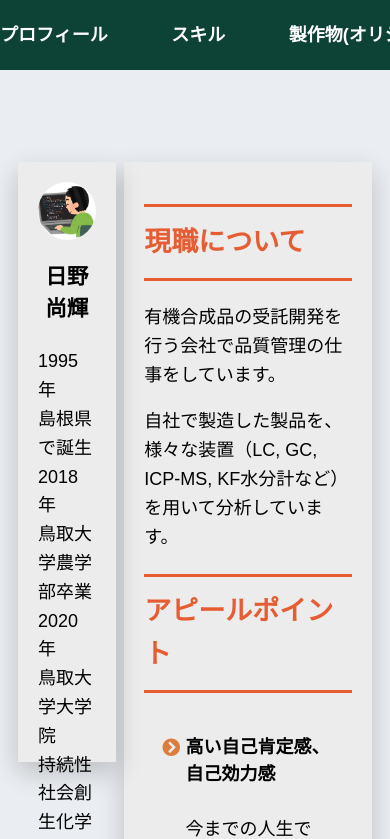
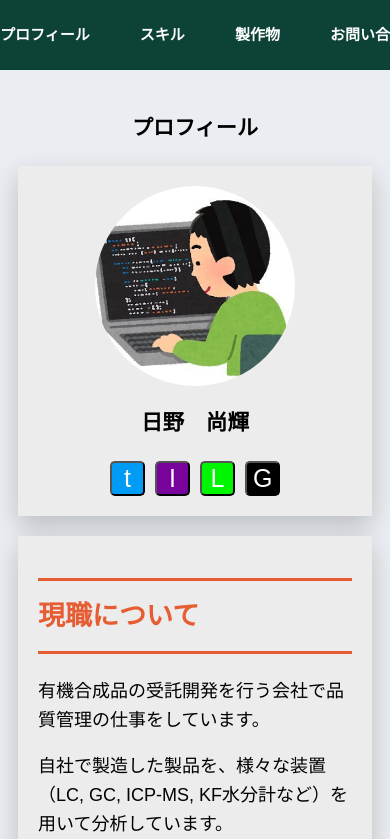
Before and after one commit to naokihino178/my-portfolio, a Next.js app: page / in a window 390 px wide. Shown: the top 839 px of the page. Built offline with nearby package versions, Linux system fonts and the light colour scheme.

Commit message:
#7 レスポンシブ化（タブレットまで）を行った

```diff
--- a/components/layout.js
+++ b/components/layout.js
@@ -11,7 +11,10 @@ export default function Layout({ children }) {
     <div className={styles.bg}>
       <Head>
         <link rel="icon" href="/favicon.ico" />
-        <link href="https://use.fontawesome.com/releases/v5.6.1/css/all.css" rel="stylesheet"></link>
+        <link
+          href="https://use.fontawesome.com/releases/v5.6.1/css/all.css"
+          rel="stylesheet"
+        ></link>
         <meta
           name="description" // 検索した際にタイトルの下に説明文として表示
           content="Learn how to build a personal website using Next.js"
@@ -30,6 +33,7 @@ export default function Layout({ children }) {
           name="twitter:card" // Twitter上での表示タイプを指定するタグ
           content="summary_large_image"
         />
+        <meta name="viewport" content="width=device-width,initial-scale=1.0" />
       </Head>
       <header className={`${styles.header} ${utilStyles.headingSd}`}>
         {/* <div className={styles.headerLogoContainer}>
@@ -47,10 +51,7 @@ export default function Layout({ children }) {
             <a className={styles.nav}>スキル</a>
           </Link>
           <Link href="/Portfolio">
-            <a className={styles.nav}>製作物(オリジナル)</a>
-          </Link>
-          <Link href="/Portfolio">
-            <a className={styles.nav}>製作物(コピー)</a>
+            <a className={styles.nav}>製作物</a>
           </Link>
           <Link href="/Form">
             <a className={styles.nav}>お問い合わせ</a>
--- a/components/layout.module.css
+++ b/components/layout.module.css
@@ -1,3 +1,10 @@
+@media screen and (max-width: 1024px) {
+}
+@media screen and (max-width: 896px) {
+}
+@media screen and (max-width: 480px) {
+}
+
 .bg {
   width: 100%;
   /* height: 100vh; */
@@ -8,7 +15,7 @@
 .container {
   max-width: 85rem;
   margin: 0 auto;
-  padding: 9em 1em 2em;
+  padding: 5em 1em 2em;
   font-family: "ヒラギノ角ゴ Pro W3", "Hiragino Kaku Gothic Pro", "メイリオ",
     Meiryo, "ＭＳ Ｐゴシック", sans-serif;
 }
@@ -72,6 +79,10 @@
   color: #000;
 }
 
+.title {
+  text-align: center;
+}
+
 /* メイン */
 /* Linkで飛ぶのとSSGで飛ぶのの違いはなんや、どうやって分けるんや */
 .mainContainer {
@@ -84,17 +95,26 @@
 
 .subContainer {
   width: 25%;
-  height: 600px;
+  height: 300px;
   padding: 20px 20px;
   position: fixed;
   box-shadow: 0 10px 25px 0 rgba(0, 0, 0, 0.2);
   background: #ececec;
+  text-align: center;
 }
+
+.profileImg {
+  border-radius: 9999px;
+  width: 150px;
+  margin: 0 auto;
+}
+
 .main {
   display: flex;
   flex-wrap: wrap;
   justify-content: left;
   padding: 20px 20px;
+  margin-bottom: 50px;
   box-shadow: 0 10px 25px 0 rgba(0, 0, 0, 0.2);
   background: #ececec;
   color: #000;
@@ -200,7 +220,7 @@
   color: inherit;
 
   /* 任意の高さ */
-  height: 90px;
+  height: 120px;
 
   /*inputのフォーカス時の枠線を消す*/
   outline: 0;
@@ -222,3 +242,75 @@
   border: 1px solid#e74c3c;
   box-shadow: 2px 2px 5px 0px rgba(0, 0, 0, 0.2);
 }
+
+
+/* 600px〜959px：タブレット
+------------------------------ */
+/* @media screen and (min-width: 480px) and (max-width: 959px) { */
+@media screen and (max-width: 959px) {
+  .top {
+    flex-direction: column;
+  }
+
+  .mainContainer {
+    width: 100%;
+    padding: 20px 20px;
+    margin-left: 0;
+  }
+
+  .subContainer {
+    width: 100%;
+    height: 350px;
+    padding: 20px 20px;
+    margin-bottom: 20px;
+    position: static;
+    font-size: 15px;
+  }
+
+  .profileImg {
+    border-radius: 9999px;
+    width: 200px;
+  }
+
+  .headerNavContainer {
+    width: 420px;
+    font-size: 15px;
+  }
+
+  .item2 {
+    height: 600px;
+    margin: 20px 0;
+    padding: 15px 0px;
+    user-select: none;
+    cursor: pointer;
+    text-align-last: left;
+    display: flex;
+    flex-direction: column;
+    justify-content: space-between;
+  }
+  .portfolioDesc {
+    width: 80%;
+  }
+
+  .item {
+    width: 180px;
+    height: 180px;
+  }
+
+}
+
+/* /* 〜479px：スマートフォン縦
+------------------------------ */
+/* @media screen and (max-width: 479px) {
+  .subContainer {
+    width: 100%;
+    height: 350px;
+    padding: 20px 20px;
+    margin-bottom: 20px;
+    position: static;
+    display: flex;
+    justify-content: space-around;
+    font-size: 18px;
+  } */
+
+/* } */
--- a/pages/Form.js
+++ b/pages/Form.js
@@ -48,6 +48,7 @@ const Form = () => {
 
   return (
     <Layout>
+      <h3 className={styles.title}>お問い合わせ</h3>
       <section className={styles.main}>
         <div className={utilStyles.headingSd}>
           <form onSubmit={handleSubmit}>
@@ -83,7 +84,7 @@ const Form = () => {
             <span className={utilStyles.error}>{emailErrorText}</span>
             <p className={utilStyles.fontWeightBold}>お問い合わせ内容</p>
             <textarea
-              cols="40"
+              cols="35"
               rows="5"
               value={content}
               onChange={(e) => {
--- a/pages/Portfolio.js
+++ b/pages/Portfolio.js
@@ -9,6 +9,7 @@ import Layout from "../components/layout";
 const Portfolio = () => {
   return (
     <Layout>
+      <h3 className={styles.title}>オリジナルアプリ</h3>
       <section className={styles.main}>
         <Link href="https://next-js-tutorial.naokihino178.vercel.app">
           <button className={styles.item2}>
@@ -34,7 +35,9 @@ const Portfolio = () => {
           <button className={styles.item2}>
             <div className={styles.portfolioDesc}>
               <h2 className={utilStyles.headingLg}>クイズアプリ</h2>
-              <p className={utilStyles.headingMd}>(React, Material-UI, Firebase)</p>
+              <p className={utilStyles.headingMd}>
+                (React, Material-UI, Firebase)
+              </p>
               <ul>
                 <li>Material UIを用いてモダンなUIを実現しています。</li>
                 <li>
@@ -53,7 +56,9 @@ const Portfolio = () => {
           <button className={styles.item2}>
             <div className={styles.portfolioDesc}>
               <h2 className={utilStyles.headingLg}>節約レシピ管理アプリ</h2>
-              <p className={utilStyles.headingMd}>(EJS, Express, MySQL, CircleCI, Heroku)</p>
+              <p className={utilStyles.headingMd}>
+                (EJS, Express, MySQL, CircleCI, Heroku)
+              </p>
               <ul>
                 <li>節約レシピを管理するアプリです。</li>
                 <li>
@@ -71,6 +76,9 @@ const Portfolio = () => {
             />
           </button>
         </Link>
+      </section>
+      <h3 className={styles.title}>コピーアプリ</h3>
+      <section className={styles.main}>
         <Link href="/blog">
           <button className={styles.item2}>
             <div className={styles.portfolioDesc}>
--- a/pages/Profile.js
+++ b/pages/Profile.js
@@ -7,11 +7,12 @@ const Profile = () => {
   const name = "日野　尚輝";
   return (
     <Layout>
+      <h3 className={styles.title}>プロフィール</h3>
       <section className={styles.top}>
         <div className={styles.subContainer}>
           <img
             src="/images/profile.jpg"
-            className={utilStyles.profileImg}
+            className={styles.profileImg}
             alt={name}
           />
           <p
@@ -19,20 +20,6 @@ const Profile = () => {
           >
             {name}
           </p>
-          <div>1995年</div>
-          <div>島根県で誕生</div>
-          <div>2018年</div>
-          <div>鳥取大学農学部卒業</div>
-          <div>2020年</div>
-          <div>
-            鳥取大学大学院
-            <br />
-            持続性社会創生化学研究科
-            <br />
-            農学専攻　修了
-          </div>
-          <div>2020年</div>
-          <div>神戸天然物化学株式会社　入社</div>
           <a href="https://twitter.com/warabukki">
             <button className={utilStyles.twitterButton}>t</button>
           </a>
--- a/pages/Skill.js
+++ b/pages/Skill.js
@@ -426,7 +426,7 @@ const Skill = () => {
     <Layout>
       {/* クリックで何ができるかを表示(hoverで表示でもいいかも、でも一覧で見たいからやっぱこれかな) */}
       {/* 情報量を増やす & 画像を大きくするため、3*3のタイルでもいいかも（適当に技術一個追加でｗ） */}
-      <h3>マークアップ言語</h3>
+      <h3 className={styles.title}>マークアップ言語</h3>
       <section className={styles.main}>
         <div className={styles.item} onClick={handleHtml}>
           <h2 className={utilStyles.headingSd}>HTML</h2>
@@ -445,7 +445,7 @@ const Skill = () => {
           {tailwindcss}
         </div>
       </section>
-      <h3>プログラミング言語、ライブラリ、フレームワーク</h3>
+      <h3 className={styles.title}>プログラミング言語、ライブラリ、フレームワーク</h3>
       <section className={styles.main}>
         <div className={styles.item} onClick={handleJavascript}>
           <h2 className={utilStyles.headingSd}>JavaScript</h2>
@@ -476,7 +476,7 @@ const Skill = () => {
           {express}
         </div>
       </section>
-      <h3>データベース</h3>
+      <h3 className={styles.title}>データベース</h3>
       <section className={styles.main}>
         <div className={styles.item} onClick={handleMysql}>
           <h2 className={utilStyles.headingSd}>MySQL</h2>
@@ -491,7 +491,7 @@ const Skill = () => {
           {firebase}
         </div>
       </section>
-      <h3>その他</h3>
+      <h3 className={styles.title}>その他</h3>
       <section className={styles.main}>
         <div className={styles.item} onClick={handleGit}>
           <h2 className={utilStyles.headingSd}>Git</h2>
--- a/styles/utils.module.css
+++ b/styles/utils.module.css
@@ -29,11 +29,6 @@
   line-height: 1.5;
 }
 
-.profileImg {
-  border-radius: 9999px;
-  width: 150px;
-  margin: 0 auto;
-}
 
 .portfolioImg {
   width: 300px;
@@ -108,7 +103,6 @@
   background: rgb(0, 155, 245);
   color: #fff;
   font-size: 25px;
-  font-weight: bold;
   margin-right: 10px;
   user-select: none;
   cursor: pointer;
@@ -121,7 +115,6 @@
   background: rgb(120, 2, 156);
   color: #fff;
   font-size: 25px;
-  font-weight: bold;
   margin-right: 10px;
   user-select: none;
   cursor: pointer;
@@ -134,7 +127,6 @@
   background: rgb(0, 245, 0);
   color: #fff;
   font-size: 25px;
-  font-weight: bold;
   margin-right: 10px;
   user-select: none;
   cursor: pointer;
@@ -147,8 +139,6 @@
   background: rgb(0, 0, 0);
   color: #fff;
   font-size: 25px;
-  font-weight: bold;
-  margin-right: 10px;
   user-select: none;
   cursor: pointer;
 }
```
Also changed, not shown: 1 other file (tests, documents, lock files or other folders).
